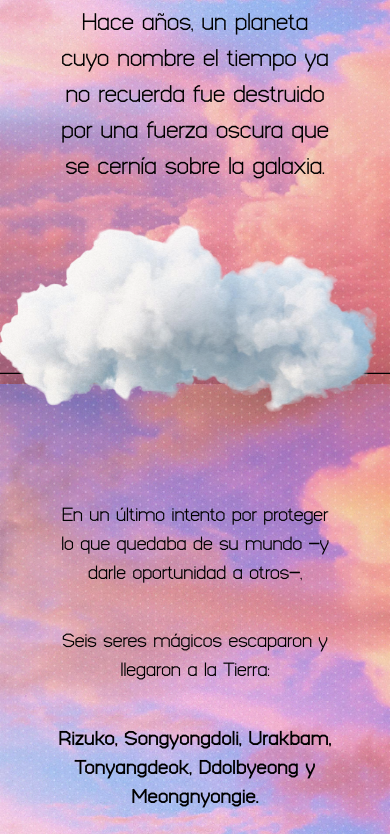
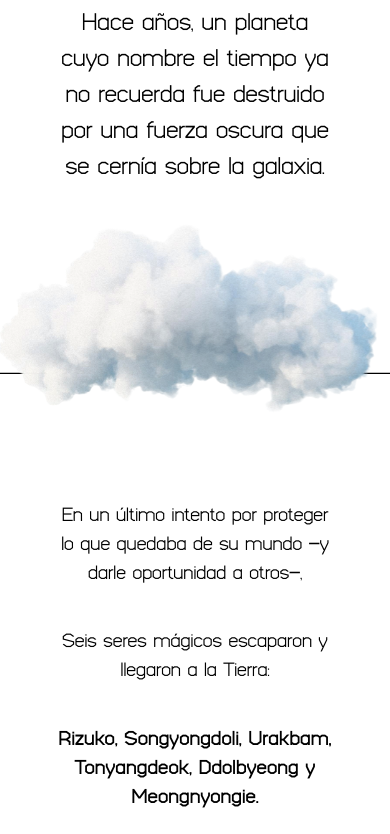
Before and after one commit to Dev-socar/sunriize, an Astro site: page / in a window 390 px wide. Shown: the part 460-1294 px from the top of the page. Built offline with nearby package versions, Linux system fonts and the light colour scheme; Astro itself is replaced by a stand-in of ours.

Commit message:
fix: Se arreglo el problema de la imagen de fondo

```diff
--- a/src/layouts/Layout.astro
+++ b/src/layouts/Layout.astro
@@ -13,7 +13,7 @@ import "@/styles/global.css";
     <title>Sunriize</title>
   </head>
   <body
-    class="bg-[url('/assets/fondo-mobile.webp')] md:bg-[url('/assets/fondo.webp')] bg-fixed bg-no-repeat bg-center bg-cover pb-10"
+    class="bg-[url('/assets/fondo-mobile.webp')] md:bg-[url('/assets/fondo.webp')] bg-fixed bg-no-repeat bg-center md:bg-cover pb-10"
   >
     <slot />
     <Footer />
```
